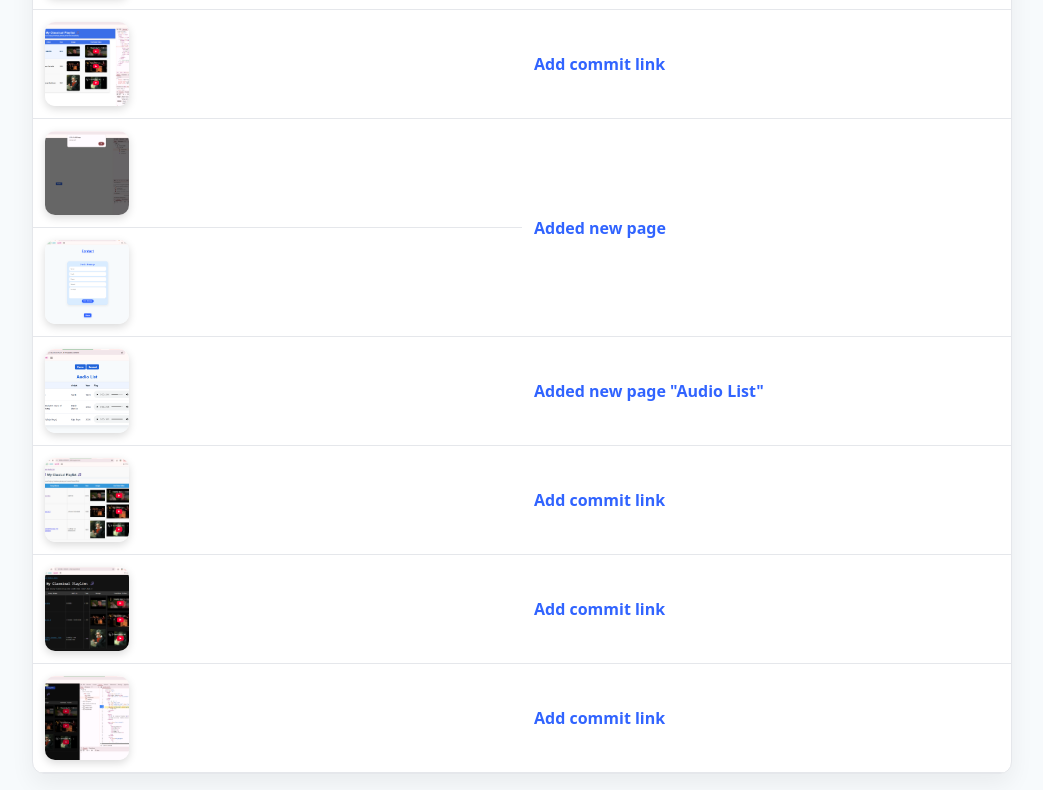
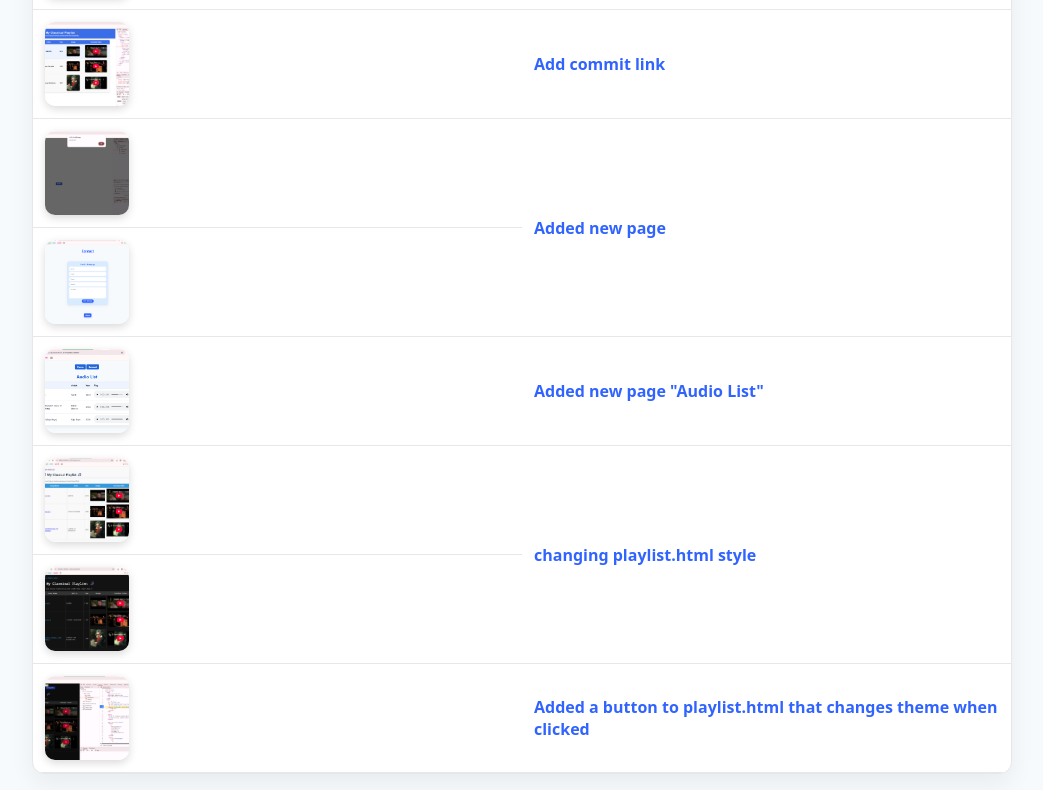
Before and after one commit to so-ellie/WebDevCourse_HW, a plain HTML site: page 01_HW/prints.html in a window 1280 px wide. Shown: the part 544-1334 px from the top of the page, without its empty margins (118-1161 px from the left). Drawn offline with Linux system fonts and the light colour scheme.

Commit message:
uploading prints.html

```diff
--- a/01_HW/prints.html
+++ b/01_HW/prints.html
@@ -122,8 +122,13 @@
                 <img src="PRNT_IMAGES/print8.png" alt="Screenshot 8" />
               </a>
             </td>
-            <td>
-              <a href="#" class="commit" target="_blank">Add commit link</a>
+            <td rowspan="2">
+              <a
+                href="#"
+                class="commit"
+                target="https://github.com/so-ellie/WebDevCourse_HW/commit/2e3c81b5d589fb18453b90b97dfebc24627e2b68"
+                >changing playlist.html style</style></a
+              >
             </td>
           </tr>
           <tr>
@@ -131,9 +136,6 @@
               <a href="PRNT_IMAGES/print9.png" target="_blank">
                 <img src="PRNT_IMAGES/print9.png" alt="Screenshot 9" />
               </a>
-            </td>
-            <td>
-              <a href="#" class="commit" target="_blank">Add commit link</a>
             </td>
           </tr>
           <tr>
@@ -143,7 +145,7 @@
               </a>
             </td>
             <td>
-              <a href="#" class="commit" target="_blank">Add commit link</a>
+              <a href="#" class="commit" target="https://github.com/so-ellie/WebDevCourse_HW/commit/1d230938bc2f998a7c05ea473b16fece518374e2">Added a button to playlist.html that changes theme when clicked</a>
             </td>
           </tr>
         </tbody>
```
